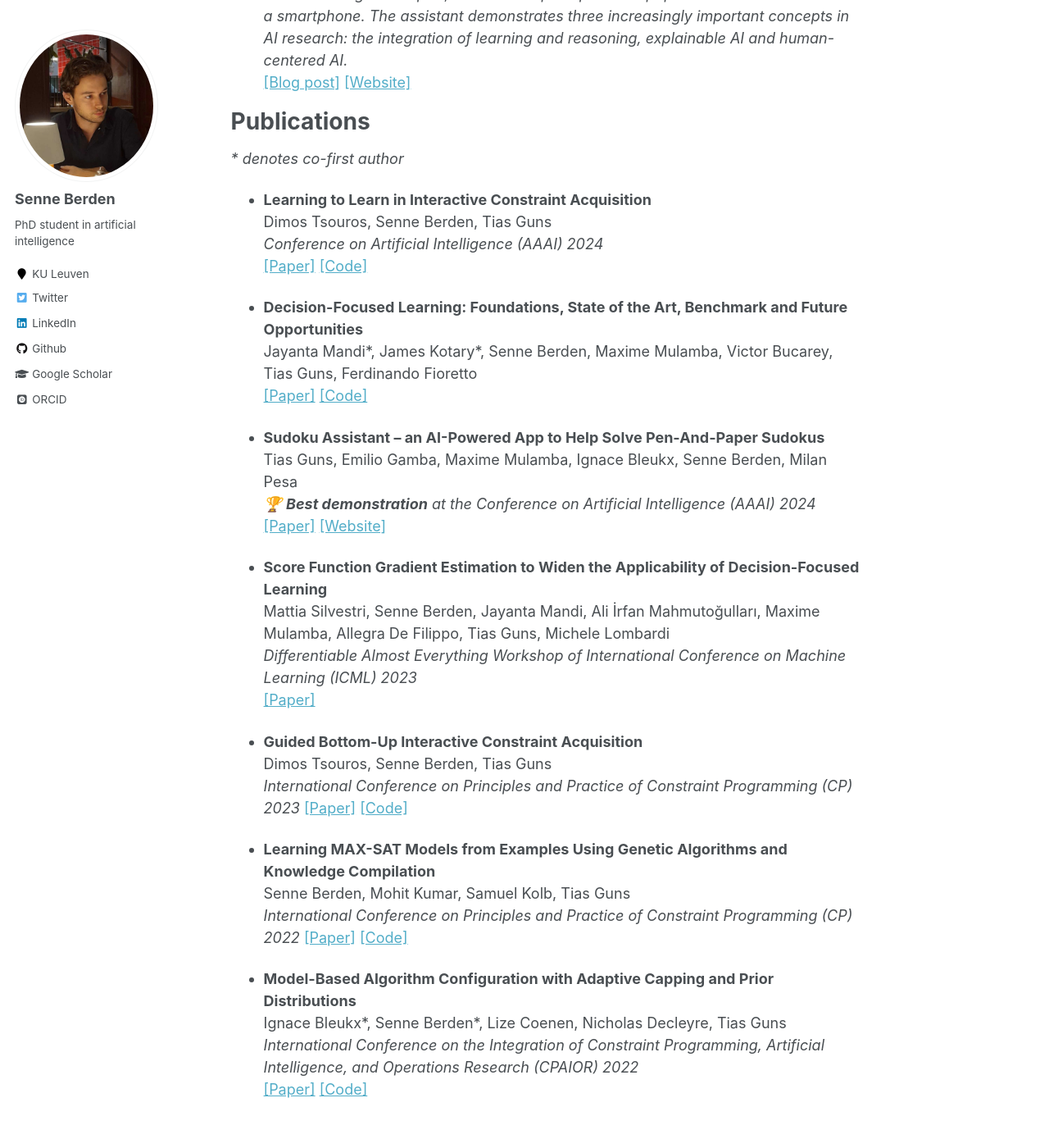
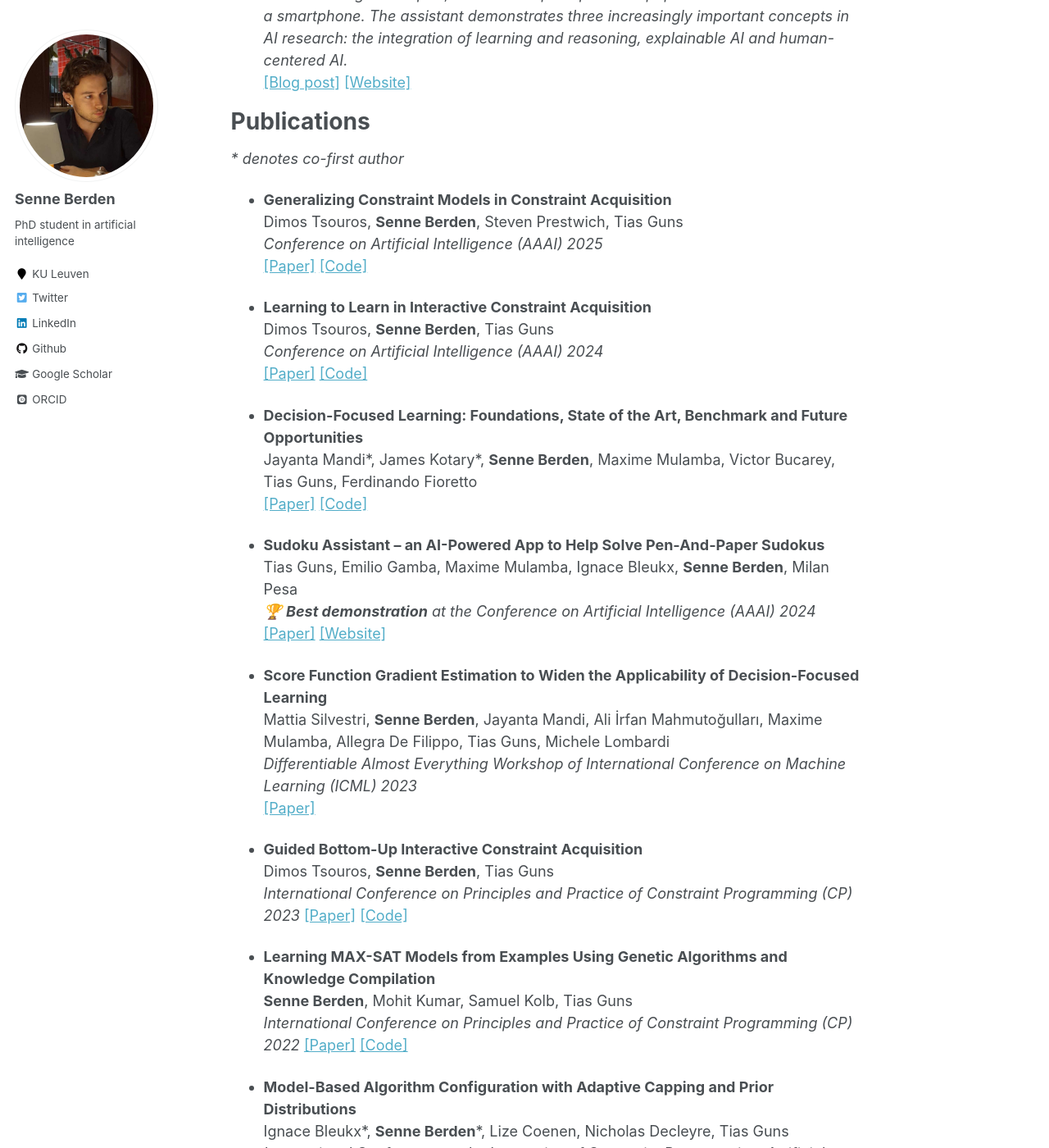
Before and after one commit to senneberden/senneberden.github.io, a Jekyll site: the page built from _pages/about.md, in a window 1280 px wide and 1400 px high, scrolled down 523 px. Shown: the whole window at 82% size. Built offline with Jekyll 4.4.1, drawn with Linux system fonts in a browser that asks for light colours; some web fonts are replaced.

Commit message:
Added new publication

```diff
--- a/_pages/about.md
+++ b/_pages/about.md
@@ -24,36 +24,41 @@ Publications
 ======
 *\* denotes co-first author*
 
+- **Generalizing Constraint Models in Constraint Acquisition** \
+Dimos Tsouros, **Senne Berden**, Steven Prestwich, Tias Guns \
+*Conference on Artificial Intelligence (AAAI) 2025* \
+[\[Paper\]](https://arxiv.org/pdf/2412.14950) [\[Code\]](https://github.com/Dimosts/GenConModels)
+
 - **Learning to Learn in Interactive Constraint Acquisition** \
-Dimos Tsouros, Senne Berden, Tias Guns \
+Dimos Tsouros, **Senne Berden**, Tias Guns \
 *Conference on Artificial Intelligence (AAAI) 2024* \
 [\[Paper\]](https://arxiv.org/pdf/2312.10795.pdf) [\[Code\]](https://github.com/Dimosts/ActiveConLearn)
 
 - **Decision-Focused Learning: Foundations, State of the Art, Benchmark and Future Opportunities** \
-Jayanta Mandi\*, James Kotary\*, Senne Berden, Maxime Mulamba, Victor Bucarey, Tias Guns, Ferdinando Fioretto \
+Jayanta Mandi\*, James Kotary\*, **Senne Berden**, Maxime Mulamba, Victor Bucarey, Tias Guns, Ferdinando Fioretto \
 [\[Paper\]](https://arxiv.org/abs/2307.13565) [\[Code\]](https://github.com/PredOpt/predopt-benchmarks)
 
 - **Sudoku Assistant – an AI-Powered App to Help Solve Pen-And-Paper Sudokus** \
-Tias Guns, Emilio Gamba, Maxime Mulamba, Ignace Bleukx, Senne Berden, Milan Pesa \
+Tias Guns, Emilio Gamba, Maxime Mulamba, Ignace Bleukx, **Senne Berden**, Milan Pesa \
 *🏆 **Best demonstration** at the Conference on Artificial Intelligence (AAAI) 2024* \
 [\[Paper\]](https://ojs.aaai.org/index.php/AAAI/article/view/27072) [\[Website\]](https://visualsudoku.cs.kuleuven.be/index.html)
 
 - **Score Function Gradient Estimation to Widen the Applicability of Decision-Focused Learning** \
-Mattia Silvestri, Senne Berden, Jayanta Mandi, Ali İrfan Mahmutoğulları, Maxime Mulamba, Allegra De Filippo, Tias Guns, Michele Lombardi \
+Mattia Silvestri, **Senne Berden**, Jayanta Mandi, Ali İrfan Mahmutoğulları, Maxime Mulamba, Allegra De Filippo, Tias Guns, Michele Lombardi \
 *Differentiable Almost Everything Workshop of International Conference on Machine Learning (ICML) 2023* \
 [\[Paper\]](https://arxiv.org/pdf/2307.05213)
 
 - **Guided Bottom-Up Interactive Constraint Acquisition** \
-Dimos Tsouros, Senne Berden, Tias Guns \
+Dimos Tsouros, **Senne Berden**, Tias Guns \
 *International Conference on Principles and Practice of Constraint Programming (CP) 2023*
 [\[Paper\]](https://drops.dagstuhl.de/storage/00lipics/lipics-vol280-cp2023/LIPIcs.CP.2023.36/LIPIcs.CP.2023.36.pdf) [\[Code\]](https://github.com/Dimosts/ActiveConLearn)
 
 - **Learning MAX-SAT Models from Examples Using Genetic Algorithms and Knowledge Compilation** \
-Senne Berden, Mohit Kumar, Samuel Kolb, Tias Guns \
+**Senne Berden**, Mohit Kumar, Samuel Kolb, Tias Guns \
 *International Conference on Principles and Practice of Constraint Programming (CP) 2022*
 [\[Paper\]](https://drops.dagstuhl.de/storage/00lipics/lipics-vol235-cp2022/LIPIcs.CP.2022.8/LIPIcs.CP.2022.8.pdf) [\[Code\]](https://github.com/ML-KULeuven/HASSLE-GEN)
 
 - **Model-Based Algorithm Configuration with Adaptive Capping and Prior Distributions** \
-Ignace Bleukx\*, Senne Berden\*, Lize Coenen, Nicholas Decleyre, Tias Guns \
+Ignace Bleukx\*, **Senne Berden**\*, Lize Coenen, Nicholas Decleyre, Tias Guns \
 *International Conference on the Integration of Constraint Programming, Artificial Intelligence, and Operations Research (CPAIOR) 2022* \
 [\[Paper\]](https://link.springer.com/chapter/10.1007/978-3-031-08011-1_6) [\[Code\]](https://github.com/ML-KULeuven/DeCaprio)
```
Also changed, not shown: 1 other file.
